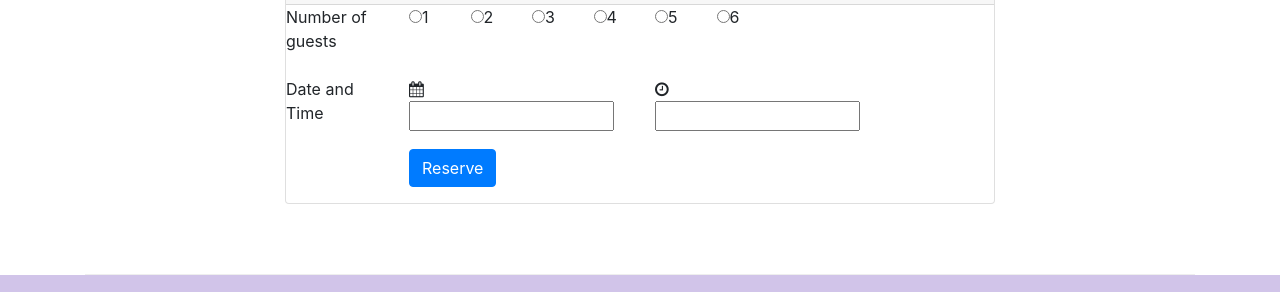
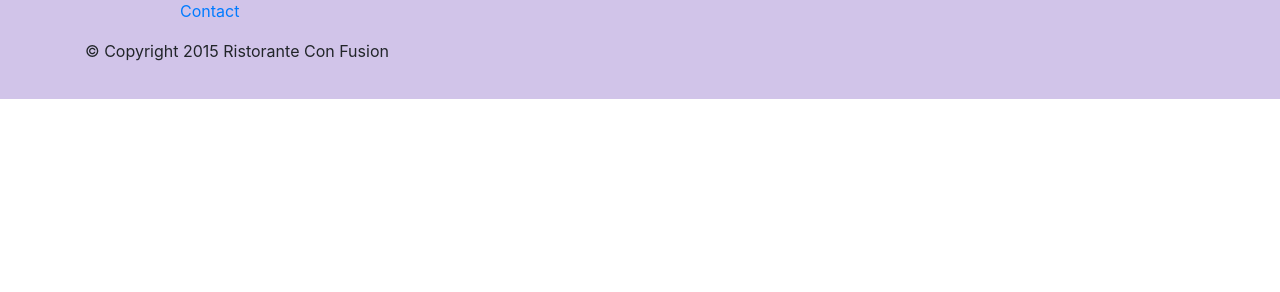
Before and after one commit to zangvil/coursera-bootstrap-confusion, a website: page index.html in a window 1280 px wide. Shown: the part 2342-2634 px from the top of the page. After the commit the page ends 2441 px from the top, so only its background shows below. Drawn offline with nearby package versions, Linux system fonts and the light colour scheme.

Commit message:
Week 3 Fix

```diff
--- a/index.html
+++ b/index.html
@@ -281,64 +281,6 @@
                 </div>
             </div>
         </div>
-
-        <div class="row row-content align-items-center" id="reserve">
-            <div class="col-sm-8 offset-sm-2 col">
-                <div class="card">
-                    <h3 class="card-header card-warning text-white">Reserve a Table</h3>
-                    <div class="card-block">
-                        <from>
-                            <div class="form-group row">
-                                <label for="numberofguests" class="col-sm-2 col-12 form-control-label">Number of guests</label>
-                                    <label class="radio-inline col-sm-1 col-2">
-                                        <input type="radio" name="optradio" id=numberofguests>1
-                                    </label>
-                                    <label class="radio-inline col-sm-1 col-2">
-                                        <input type="radio" name="optradio" id=numberofguests>2
-                                    </label>
-                                    <label class="radio-inline col-sm-1 col-2">
-                                        <input type="radio" name="optradio id=numberofguests">3
-                                    </label>
-                                    <label class="radio-inline col-sm-1 col-2">
-                                        <input type="radio" name="optradio id=numberofguests">4
-                                    </label>
-                                    <label class="radio-inline col-sm-1 col-2">
-                                        <input type="radio" name="optradio id=numberofguests">5
-                                    </label>
-                                    <label class="radio-inline col-sm-1 col-2">
-                                        <input type="radio" name="optradio id=numberofguests">6
-                                    </label>
-                            </div>
-                            <div class="form-group row">
-                                <label for="dateandtime" class="col-sm-2 col-12">Date and Time</label>
-                                <div class="col-sm-2 col-4">
-                                    <div class="input-group">
-                                        <span class="input-group-addon">
-                                            <i class="fa fa-calendar" aria-hidden="true"></i>
-                                        </span>
-                                        <input type="text" class="from-control" id="date" size=15 >
-                                    </div>
-                                </div>
-                                <div class="col-sm-2"></div>
-                                <div class="col-sm-3 col-12">
-                                    <div class="input-group">
-                                        <span class="input-group-addon">
-                                            <i class="fa fa-clock-o" aria-hidden="ture"></i>
-                                        </span>
-                                        <input type="text" class="from-control" id="time" size=15>
-                                    </div>
-                                </div>
-                            </div>
-                            <div class="form-group row">
-                                <div class="col offset-sm-2 col-sm-2">
-                                    <button type="submit" class="btn btn-primary">Reserve</button>
-                                </div>
-                            </div>
-                        </from>
-                    </div>
-                </div>
-            </div>
-        </div>
     </div>
 
     <footer class="footer">
```
